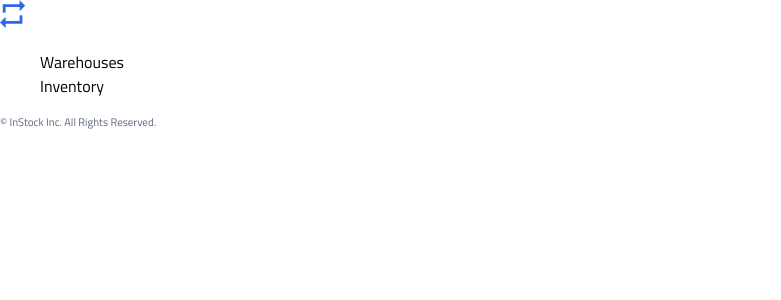
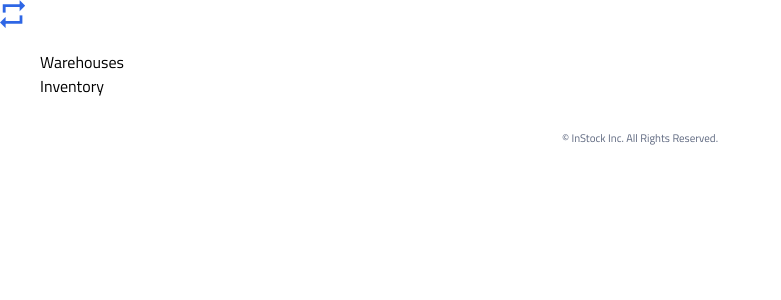
Before and after one commit to jaskaurbrar14/InStock, a React (Create React App) app: page / in a window 1280 px wide. Shown: the top 300 px of the page, without its empty margins (0-781 px from the left). Built offline with nearby package versions, Linux system fonts and the light colour scheme.

Commit message:
add footer

```diff
--- a/src/Components/Footer/Footer.scss
+++ b/src/Components/Footer/Footer.scss
@@ -4,6 +4,8 @@
 @use "../../Style/Partials/typography" as *;
 
 .footer{
+    text-align: center;
+    margin-top: 2rem;
     @include tablet-and-desktop{
 
     }
```
